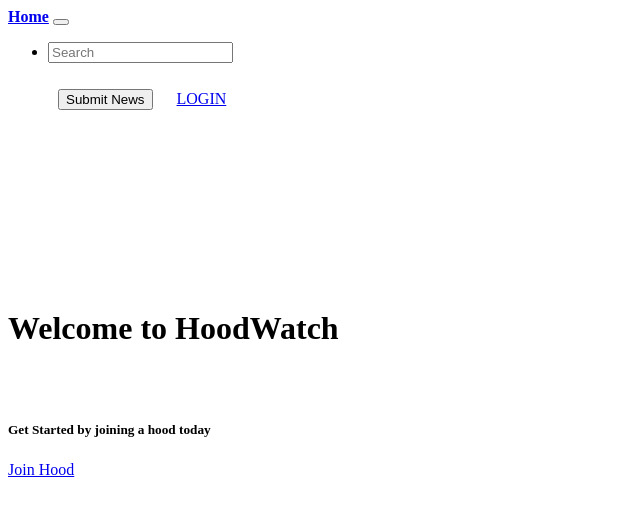
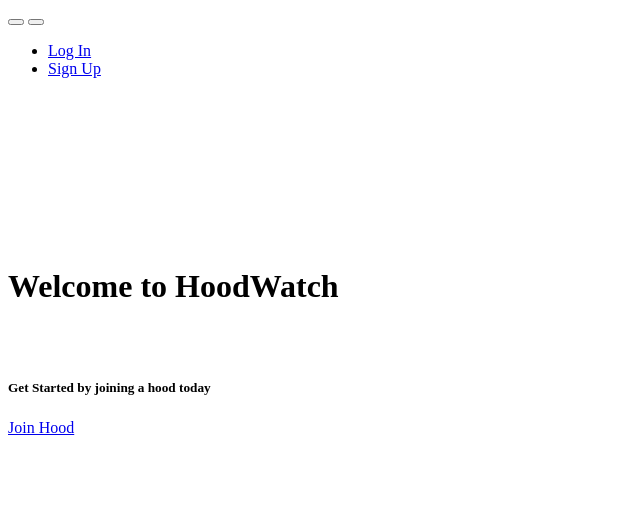
Before and after one commit to johnstat101/neigborhood, a Django app: template myneighborhood/templates/index.html in a window 1280 px wide. Shown: the top 516 px of the page, without its empty margins (0-640 px from the left). Run offline with Django 4.2, Linux system fonts and the light colour scheme; the template is opened without the code that fills it, so the values that code supplies are empty; parts of the project's set-up code (start-up, migrations or seed data) failed here and were passed over; some libraries are stand-ins or nearby versions.

Commit message:
edit navbar

```diff
--- a/myneighborhood/templates/navbar.html
+++ b/myneighborhood/templates/navbar.html
@@ -1,48 +1,26 @@
-{% load crispy_forms_tags %}
+<nav class="navbar navbar-expand-lg navbar-dark">
+    <div class="container-fluid">
+        <button type="button" id="sidebarCollapse" class="btn btn-sm btn-info">
+            <i class="fas fa-align-left"></i>
+        </button>
+        <button class="btn btn-dark d-inline-block d-lg-none ml-auto" type="button" data-toggle="collapse" data-target="#navbarSupportedContent" aria-controls="navbarSupportedContent" aria-expanded="false" aria-label="Toggle navigation">
+            <i class="fas fa-align-justify"></i>
+        </button>
 
-<nav class="navbar fixed-top navbar-expand-lg navbar-dark scrolling-navbar" id="nbar">
-    <div class="container">
-        <a class="navbar-brand" href="{% url 'index' %}"> <strong class="mr-4 brand">Home</strong></a>
-        <button class="navbar-toggler" type="button" data-toggle="collapse" data-target="#navbarSupportedContent" aria-controls="navbarSupportedContent" aria-expanded="false" aria-label="Toggle navigation">
-            <span class="navbar-toggler-icon"></span>
-        </button>
         <div class="collapse navbar-collapse" id="navbarSupportedContent">
-            <ul class="navbar-nav mr-auto">
+            <ul class="nav navbar-nav ml-auto">
+                {% if user.is_authenticated %}
                 <li class="nav-item active">
-                    <form class="form-inline" method="get" action="{% url 'search' %}">
-                        {% csrf_token %}
-                        <div class="md-form my-0">
-                            <input class="form-control mr-sm-2 " type="text" placeholder="Search" name="title" aria-label="Search">
-                        </div>
-                    </form>
-                </li>
-            </ul>
-
-            <ul class="navbar-nav navbar-right">
-
-                <button class="btn btn-info btn-sm" id="site" data-toggle="modal" data-target=".bd-example-modal-xl" style="margin: 10px;">
-                    Submit News
-                </button>
-                <!--  -->
-                {% if user.is_authenticated %}
-                <li class="nav-item dropdown">
-                    <a class="nav-link dropdown-toggle" id="navbarDropdownMenuLink" data-toggle="dropdown" aria-haspopup="true" aria-expanded="false">{{ user.username|title }}
-                       <!--  -->
-                       <img class="rounded-circle nav-img" src="{{ user.profile.profile_picture.url }}">
-                    </a>
-                    <div class="dropdown-menu dropdown-primary" aria-labelledby="navbarDropdownMenuLink">
-                        <a class="dropdown-item text-center" href="{% url 'profile' user.username %}">Profile</a>
-                        <hr>
-                        <a class="dropdown-item text-center" href="{% url 'edit' user.username  %}"> Edit profile</a>
-                        <hr>
-                        <a href="{% url 'logout' %}" class="text-secondary text-center dropdown-item">Log Out</a>
-
-
-                    </div>
+                    <img class="rounded-circle nav-img" src="{{ user.profile.profile_picture.url }}" alt=""> &nbsp; <span class="text-white">{{user.username|title}}</span>
                 </li>
                 {% else %}
-                <a href="{% url 'login' %}" class="login btn btn-sm btn-info" style="margin: 10px;"> LOGIN </a>
-                <!--  -->
+                <li class="nav-item active">
+                    <a class="nav-link" href="{% url 'login' %}">Log In</a>
+                </li>
+
+                <li class="nav-item active">
+                    <a class="nav-link" href="{% url 'signup' %}">Sign Up</a>
+                </li>
                 {% endif %}
             </ul>
         </div>
```
Also changed, not shown: myneighborhood/templates/members.html (added, +27 -0 lines), myneighborhood/templates/newhood.html (added).
